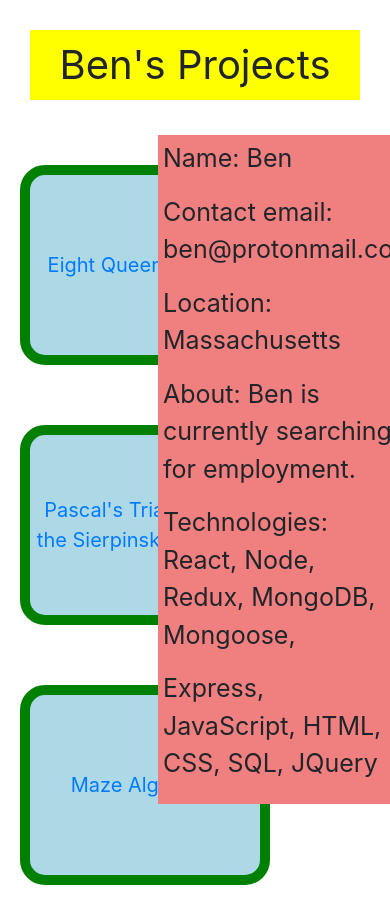
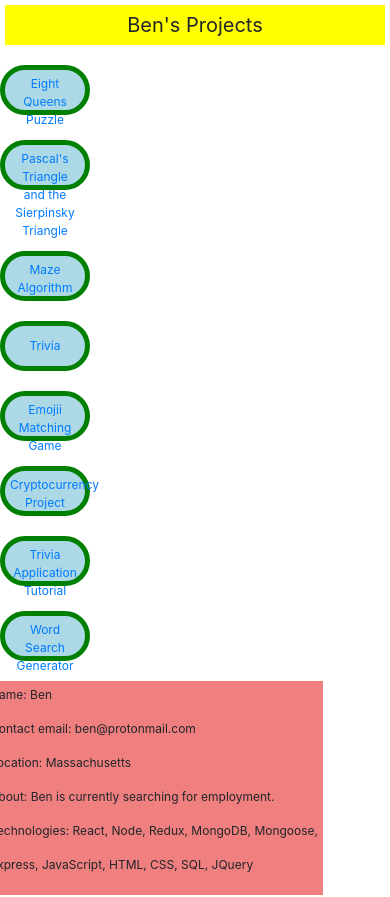
Before and after one commit to Ben8842/portfolio, a React (Create React App) app: page / in a window 390 px wide. Shown: the top 897 px of the page. Built offline with nearby package versions, Linux system fonts and the light colour scheme.

Commit message:
responsive design

```diff
--- a/src/App.css
+++ b/src/App.css
@@ -58,3 +58,66 @@
   background-color: lightcoral;
   padding: 5px;
 }
+
+@media only screen and (max-width: 700px) {
+  .App {
+    text-align: center;
+  }
+
+  .App-header {
+    background-color: #282c34;
+    min-height: 100vh;
+    display: flex;
+    flex-direction: column;
+    align-items: center;
+    justify-content: center;
+    font-size: calc(10px + 2vmin);
+    color: white;
+  }
+
+  .App-link {
+    color: #61dafb;
+  }
+
+  .fancy {
+    color: blue;
+    height: 50px;
+    width: 90px;
+    background-color: lightblue;
+    border-radius: 25px;
+    border-color: green;
+    border-style: solid;
+    font-size: 12px;
+    border-width: 5px;
+    margin: 10px;
+    padding: 5px;
+  }
+
+  #title {
+    font-size: 20px;
+    background-color: yellow;
+    font-style: bold;
+    margin: 5px;
+    padding: 5px;
+    text-align: center;
+  }
+
+  .column {
+    float: left;
+    padding: 5px;
+  }
+
+  .left {
+    width: 40%;
+  }
+
+  .right {
+    width: 60%;
+  }
+
+  #about {
+    font-size: 12px;
+    background-color: lightcoral;
+    padding: 5px;
+  }
+}
--- a/src/App.js
+++ b/src/App.js
@@ -52,7 +52,7 @@ function App() {
           </div>
         </div>
 
-        <div class="column right">
+        <div>
           <div id="about">
             <p>Name: Ben</p>
             <p>Contact email: ben@protonmail.com</p>
```
